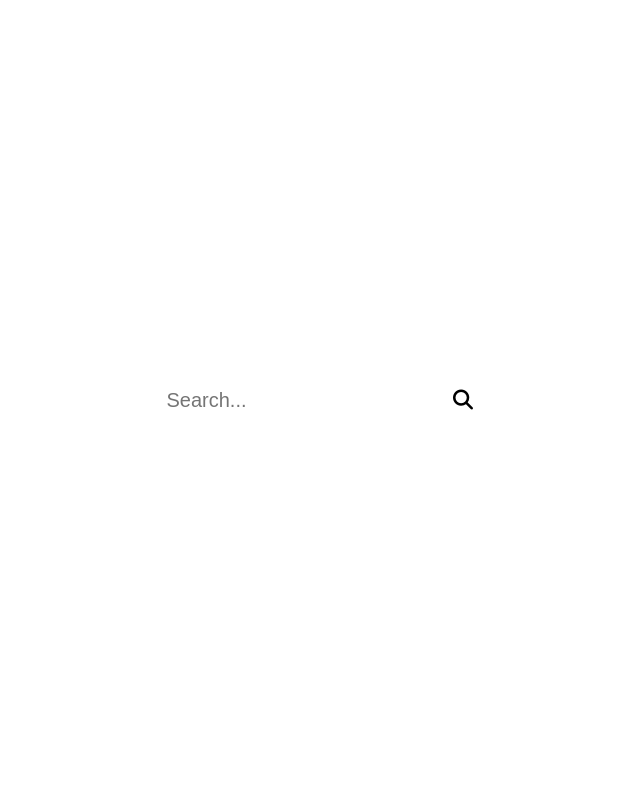
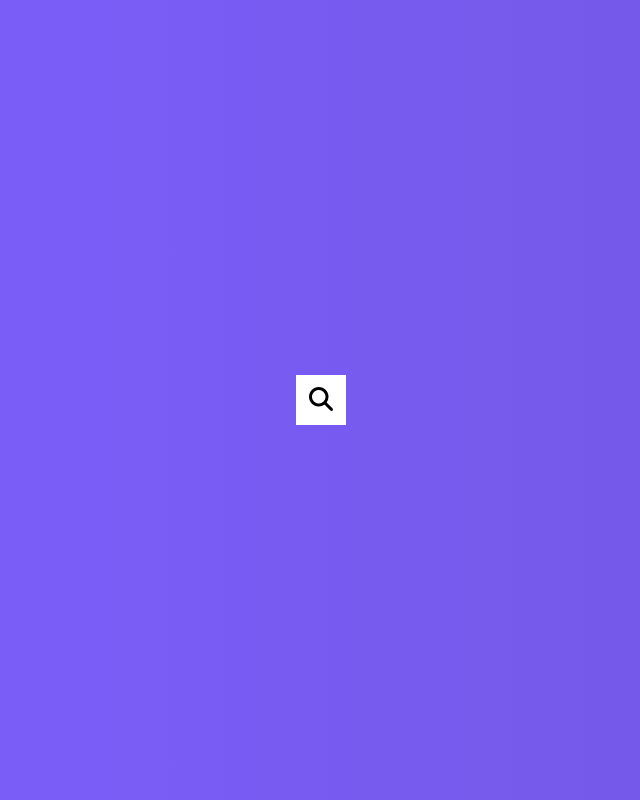
Before and after one commit to Bharat-Dua/frontend-js-projects, a plain HTML site: page project-04-hidden-search/index.html in a window 1280 px wide. Shown: the whole page, without its empty margins (319-959 px from the left). Drawn offline with Linux system fonts and the light colour scheme.

Commit message:
feat: completed hidden search project

```diff
--- a/project-04-hidden-search/index.html
+++ b/project-04-hidden-search/index.html
@@ -4,7 +4,7 @@
     <meta charset="UTF-8" />
     <meta name="viewport" content="width=device-width, initial-scale=1.0" />
     <title>Hidden Search</title>
-     <!-- font awesome -->
+    <!-- font awesome -->
     <link
       rel="stylesheet"
       href="https://cdnjs.cloudflare.com/ajax/libs/font-awesome/7.0.0/css/all.min.css"
@@ -17,7 +17,7 @@
   </head>
   <body>
     <div class="search">
-      <input type="text" name="text" id="input-text" placeholder="Search...">
+      <input type="text" name="text" id="input-text" placeholder="Search..." />
       <button class="btn">
         <i class="fas fa-search"></i>
       </button>
--- a/project-04-hidden-search/index.js
+++ b/project-04-hidden-search/index.js
@@ -0,0 +1,25 @@
+const search = document.querySelector(".search");
+const input = document.querySelector("#input-text");
+const button = document.querySelector(".btn");
+
+button.addEventListener("click", function (e) {
+  e.stopPropagation();
+  search.classList.toggle("active");
+  input.focus();
+});
+
+// if user click outside the search
+document.addEventListener("click", function (e) {
+  if (!search.contains(e.target)) {
+    search.classList.remove("active");
+  }
+});
+
+// close the search using esc key
+document.addEventListener("keydown", function (e) {
+  if (e.key === "Escape") {
+    search.classList.remove("active");
+    input.blur();
+    console.log("Escape key pressed");
+  }
+});
--- a/project-04-hidden-search/style.css
+++ b/project-04-hidden-search/style.css
@@ -9,22 +9,49 @@ body {
   justify-content: center;
   align-items: center;
   height: 100vh;
+  background-image: linear-gradient(90deg, #7d5fff, #7158e2);
+  overflow: hidden;
+}
+
+.search {
+  height: 50px;
+  position: relative;
 }
 
 input#input-text {
-  font-size: 20px;
-  padding: 10px;
+  font-size: 18px;
+  padding: 15px;
   border: none;
   color: black;
+  width: 50px;
+  height: 50px;
+  /* outline: none; */
+  background-color: #fff;
+  transition: width 0.3s ease;
+}
+
+button.btn {
+  border: none;
+  background: white;
+  font-size: 24px;
+  cursor: pointer;
+  position: absolute;
+  top: 0;
+  left: 0;
+  width: 50px;
+  height: 50px;
+  transition: transform 0.3s ease;
+}
+
+.btn:focus,
+#input-text:focus {
   outline: none;
 }
 
-button.btn {
-  padding: 10px;
-  border: none;
-  background: white;
-  font-size: 20px;
-  font-weight: bolder;
-  margin-left: -5px;
-  cursor: pointer;
+.search.active #input-text {
+  width: 200px;
 }
+
+.search.active .btn {
+  transform: translateX(198px);
+}
```
